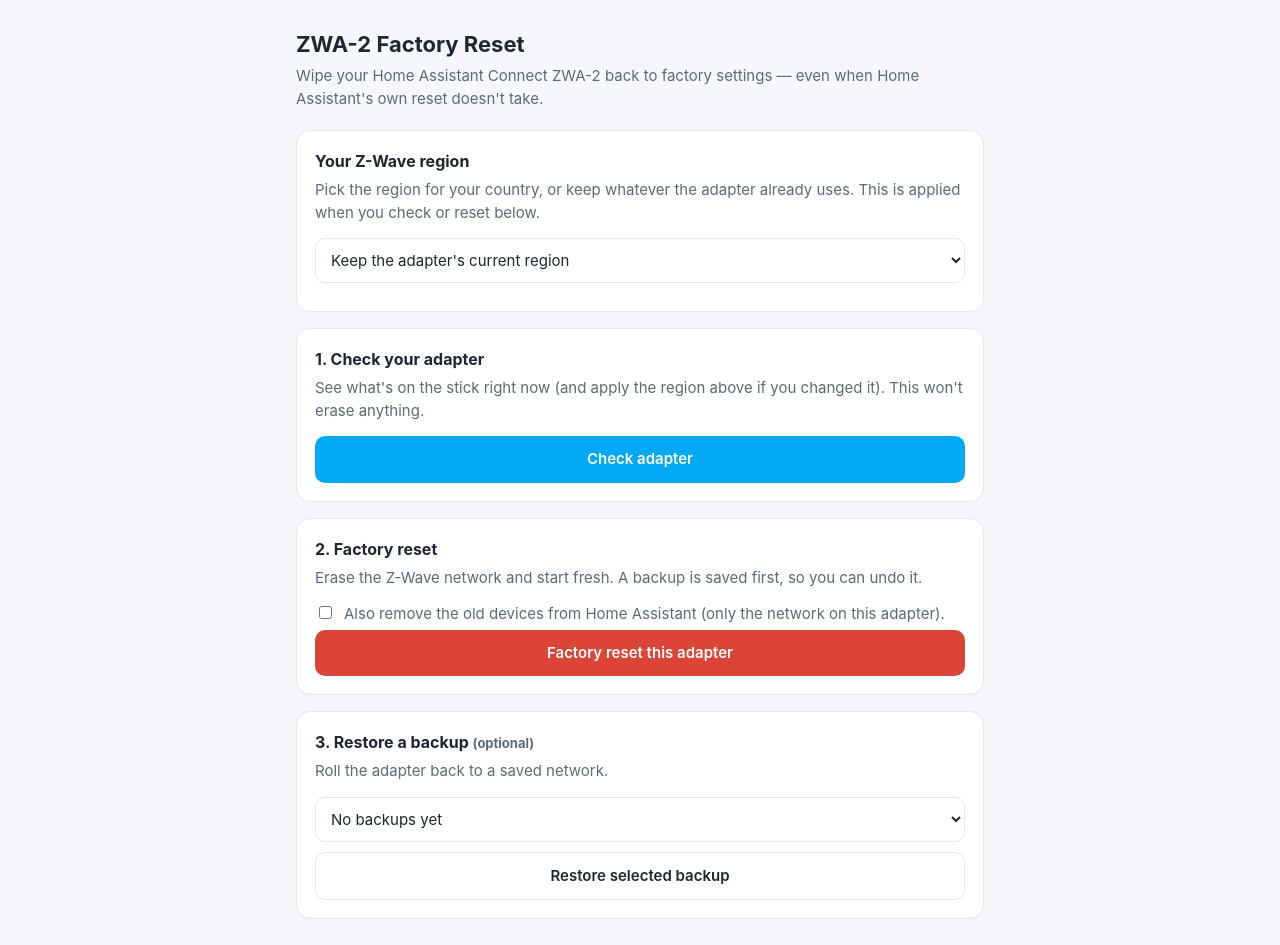
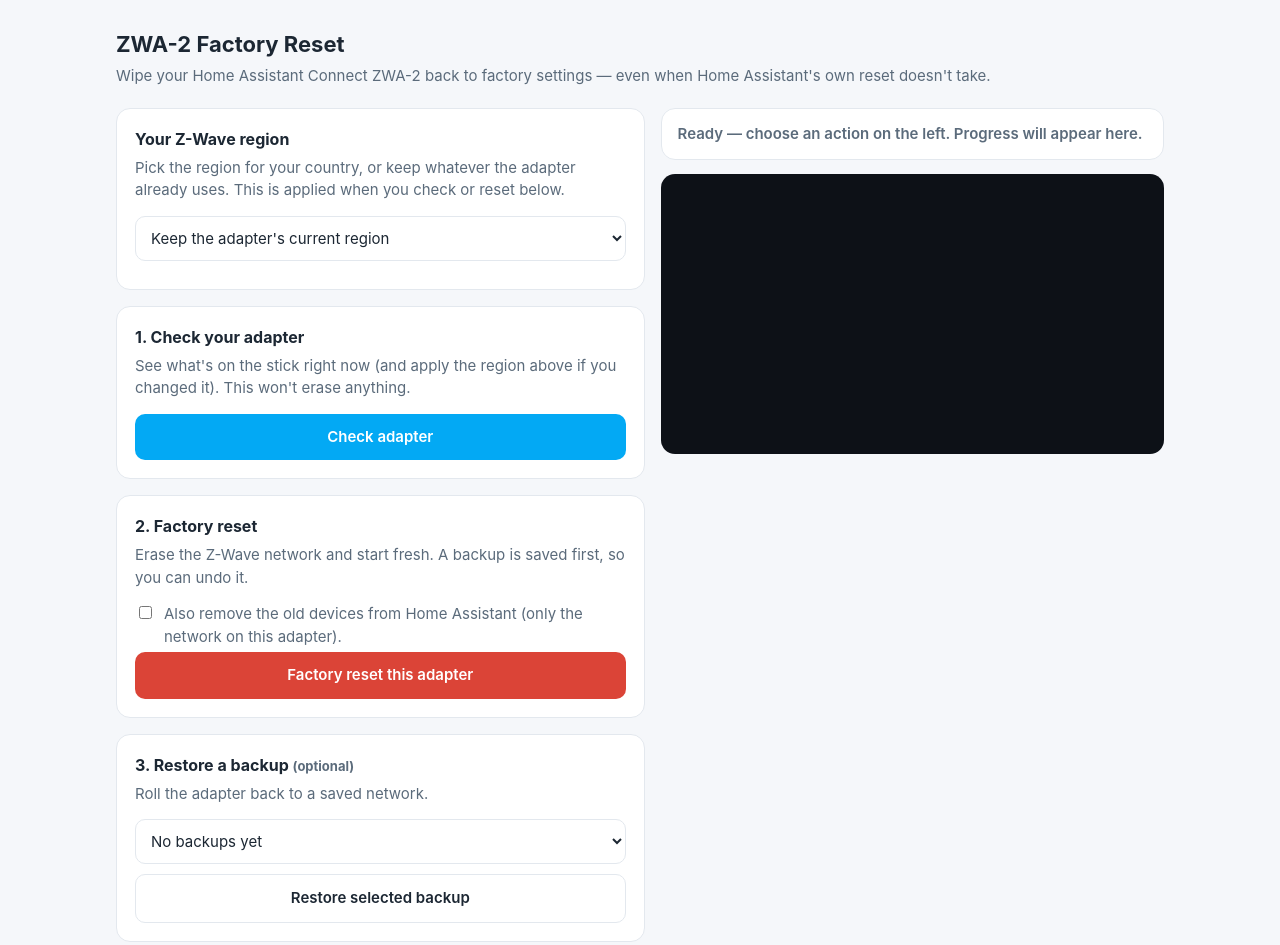
Before and after one commit to leoashcraft/Nabu-Casa-ZWA-2-Factory-Reset, a website: page zwa2_factory_reset/www/index.html in a window 1280 px wide. Drawn offline with Linux system fonts and the light colour scheme; no server answers.

Commit message:
Web UI: two-column layout on wide screens (v1.3.0)
Controls (region, check, factory reset, restore) stack in a left column;
status + live log go in a right column that's sticky, so the status is
always visible beside the buttons — no scrolling to see progress. Status
box is always shown (idle state by default) and stretches to fill the
right column; the log grows to fill the column height (up to viewport).
Title + description stay full-width above both columns. Collapses to a
single column below 880px (mobile).

```diff
--- a/zwa2_factory_reset/config.yaml
+++ b/zwa2_factory_reset/config.yaml
@@ -1,5 +1,5 @@
 name: ZWA-2 Factory Reset
-version: "1.2.0"
+version: "1.3.0"
 slug: zwa2_factory_reset
 description: One-click factory reset for the Home Assistant Connect ZWA-2 (works around the SetDefault firmware bug)
 url: https://github.com/leoashcraft/zwa2-factory-reset
--- a/zwa2_factory_reset/www/index.html
+++ b/zwa2_factory_reset/www/index.html
@@ -15,11 +15,21 @@
   * { box-sizing: border-box; }
   body { margin:0; background:var(--bg); color:var(--ink);
     font: 15px/1.5 -apple-system,BlinkMacSystemFont,"Segoe UI",Roboto,sans-serif; }
-  .wrap { max-width: 720px; margin: 0 auto; padding: 20px 16px 60px; }
+  .wrap { max-width: 1080px; margin: 0 auto; padding: 20px 16px 60px; }
   h1 { font-size: 22px; margin: 8px 0 4px; }
   p.sub { color: var(--muted); margin: 0 0 20px; }
+
+  /* Title/description stay full width above; controls left, status+log right. */
+  .columns { display: grid; grid-template-columns: 1fr; gap: 16px; align-items: start; }
+  .col-left { display: flex; flex-direction: column; gap: 16px; }
+  .col-right { display: flex; flex-direction: column; gap: 14px; }
+  @media (min-width: 880px) {
+    .columns { grid-template-columns: minmax(0, 1.05fr) minmax(0, 1fr); }
+    .col-right { position: sticky; top: 20px; }   /* stays in view — no scrolling for status */
+  }
+
   .card { background:var(--card); border:1px solid var(--line); border-radius:14px;
-    padding:18px; margin-bottom:16px; }
+    padding:18px; margin:0; }
   .card h2 { font-size:16px; margin:0 0 6px; }
   .card p { color:var(--muted); margin:0 0 14px; }
   button { font: inherit; font-weight:600; border:0; border-radius:10px; padding:12px 16px;
@@ -33,14 +43,16 @@
   .check input { margin-top:3px; }
   select { width:100%; padding:11px; border-radius:10px; border:1px solid var(--line);
     background:var(--card); color:var(--ink); font:inherit; margin-bottom:10px; }
-  #status { display:none; border-radius:10px; padding:12px 14px; margin:8px 0 0; font-weight:600; }
-  #status.running { display:block; background:rgba(3,169,244,.12); color:var(--primary); }
-  #status.done { display:block; background:rgba(67,160,71,.14); color:var(--ok); }
-  #status.error { display:block; background:rgba(219,68,55,.14); color:var(--danger); }
-  #logwrap { margin-top:14px; display:none; }
-  #log { background:#0d1117; color:#c9d1d9; border-radius:10px; padding:12px;
+  /* Status stretches to fill the right column; always visible (idle by default). */
+  #status { display:block; border-radius:14px; padding:14px 16px; font-weight:600;
+    border:1px solid var(--line); background:var(--card); color:var(--muted); }
+  #status.running { background:rgba(3,169,244,.12); color:var(--primary); border-color:transparent; }
+  #status.done { background:rgba(67,160,71,.14); color:var(--ok); border-color:transparent; }
+  #status.error { background:rgba(219,68,55,.14); color:var(--danger); border-color:transparent; }
+  #logwrap { display:flex; flex:1; min-height:0; }
+  #log { flex:1; background:#0d1117; color:#c9d1d9; border-radius:14px; padding:12px;
     font:12px/1.5 ui-monospace,SFMono-Regular,Menlo,monospace; white-space:pre-wrap;
-    max-height:340px; overflow:auto; }
+    min-height:280px; max-height:calc(100vh - 220px); overflow:auto; }
   .spinner { display:inline-block; width:14px; height:14px; border:2px solid currentColor;
     border-right-color:transparent; border-radius:50%; animation:spin .8s linear infinite; vertical-align:-2px; margin-right:8px; }
   @keyframes spin { to { transform:rotate(360deg); } }
@@ -58,6 +70,9 @@
 <div class="wrap">
   <h1>ZWA-2 Factory Reset</h1>
   <p class="sub">Wipe your Home Assistant Connect ZWA-2 back to factory settings — even when Home Assistant's own reset doesn't take.</p>
+
+  <div class="columns">
+   <div class="col-left">
 
   <div class="card">
     <h2>Your Z-Wave region</h2>
@@ -100,8 +115,13 @@
     <button id="btnRestore" class="btn-ghost">Restore selected backup</button>
   </div>
 
-  <div id="status"></div>
-  <div id="logwrap"><div id="log"></div></div>
+   </div><!-- /col-left -->
+
+   <div class="col-right">
+     <div id="status" class="idle">Ready — choose an action on the left. Progress will appear here.</div>
+     <div id="logwrap"><div id="log"></div></div>
+   </div>
+  </div><!-- /columns -->
 </div>
 
 <div class="modal-bg" id="modal">
@@ -134,7 +154,7 @@
   const es = new EventSource("api/events");
   es.onmessage = (ev) => {
     const m = JSON.parse(ev.data);
-    if (m.type === "start") { logEl.textContent = ""; logWrap.style.display = "block"; setButtons(true); showStatus("running", "Working…"); }
+    if (m.type === "start") { logEl.textContent = ""; setButtons(true); showStatus("running", "Working…"); }
     else if (m.type === "log") { logEl.textContent += m.line + "\n"; logEl.scrollTop = logEl.scrollHeight; }
     else if (m.type === "status") { if (m.status && m.status !== "running") showStatus(m.status, m.message || (m.status === "done" ? "Done." : "Something went wrong.")); }
     else if (m.type === "end") { setButtons(false); loadBackups(); }
```
